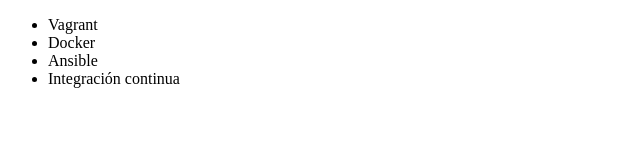
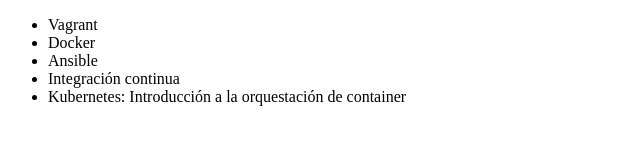
Before and after one commit to EduaZava1998/Alura-Git, a plain HTML site: page Index.html in a window 1280 px wide. Shown: the whole page, without its empty margins (0-640 px from the left). Drawn offline with Linux system fonts and the light colour scheme.

Commit message:
Modificando el nombre del curso de kubernetes

```diff
--- a/Index.html
+++ b/Index.html
@@ -10,6 +10,7 @@
               <li> Docker </li>
               <li> Ansible </li>
               <li> Integración continua </li>
+              <li> Kubernetes: Introducción a la orquestación de container</li>
           </ul>
      </body>
 </html>
```
